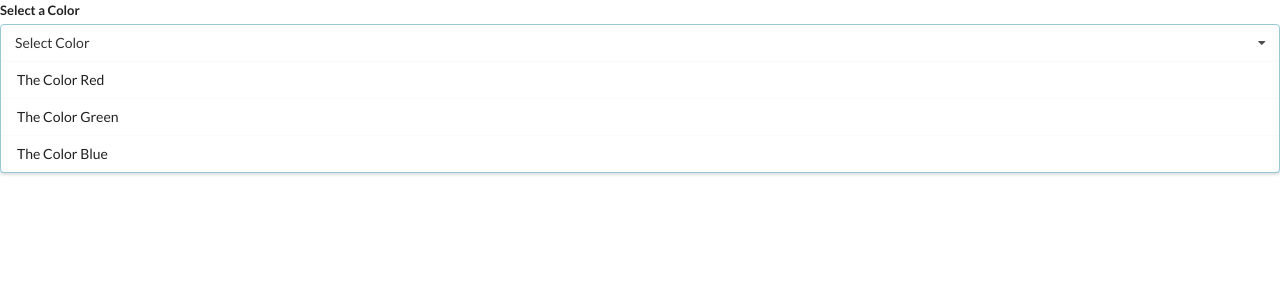
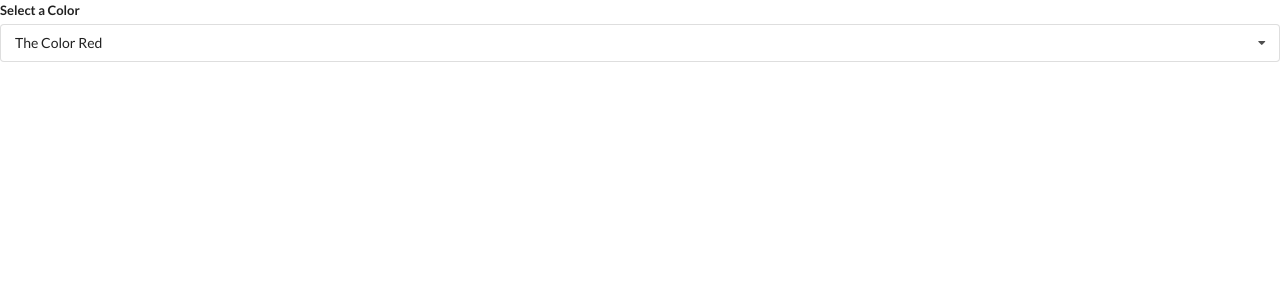
Before and after one commit to kawgh1/react-widgets, a React (Create React App) app: page / in a window 1280 px wide. Shown: the top 300 px of the page. Built offline with nearby package versions, Linux system fonts and the light colour scheme.

Commit message:
dropdown and events

```diff
--- a/src/App.js
+++ b/src/App.js
@@ -1,4 +1,4 @@
-import React from 'react'
+import React, {useState, useEffect, useRef} from 'react'
 import Accordion from './components/Accordian'
 import Search from './components/Search';
 import Dropdown from './components/Dropdown';
@@ -36,16 +36,21 @@
 ];
 
 
-class App extends React.Component {
+// eslint-disable-next-line import/no-anonymous-default-export
+export default () => {
 
-    render() {
+    const [selected, setSelected] = useState(options[0]);
+
     return (
         // <Accordion items={items}/>
         // <Search />
-        <Dropdown options={options}/>
+        <Dropdown
+            selected={selected}
+            onSelectedChange={setSelected}
+            options={options}
+
+            />
 
     );
-    }
+
 };
-
-export default App;
--- a/src/components/Dropdown.js
+++ b/src/components/Dropdown.js
@@ -1,10 +1,19 @@
-import React from 'react'
+import React, {useState} from 'react'
 
-const Dropdown = ({ options }) => {
+const Dropdown = ({ options, selected, onSelectedChange }) => {
+
+    const [open, setOpen] = useState(false);
 
     const renderedOptions = options.map((option) => {
+
+        if(option.value === selected.value) {
+            // don't display the selected color as an option to choose
+            return null;
+        }
+
         return (
-            <div key={option.value} className='item'>
+            <div key={option.value} className='item'
+                    onClick={() => onSelectedChange(option)}>
                 {option.label}
             </div>
         );
@@ -15,10 +24,10 @@
         <div className='ui form'>
             <div className='field'>
                 <label className='label'>Select a Color</label>
-                <div className='ui selection dropdown visible active'>
+                <div onClick={() => setOpen(!open)} className={`ui selection dropdown ${ open ? 'visible active' : ''}`}>
                     <i className='dropdown icon'></i>
-                    <div className='text'>Select Color</div>
-                    <div className='menu visible transition'>
+                    <div className='text'>{selected.label}</div>
+                    <div className={`menu ${ open ? 'visible transition' : ''}`}>
                         {renderedOptions}
                     </div>
                 </div>
```
Also changed, not shown: 1 other file (tests, documents, lock files or other folders).
